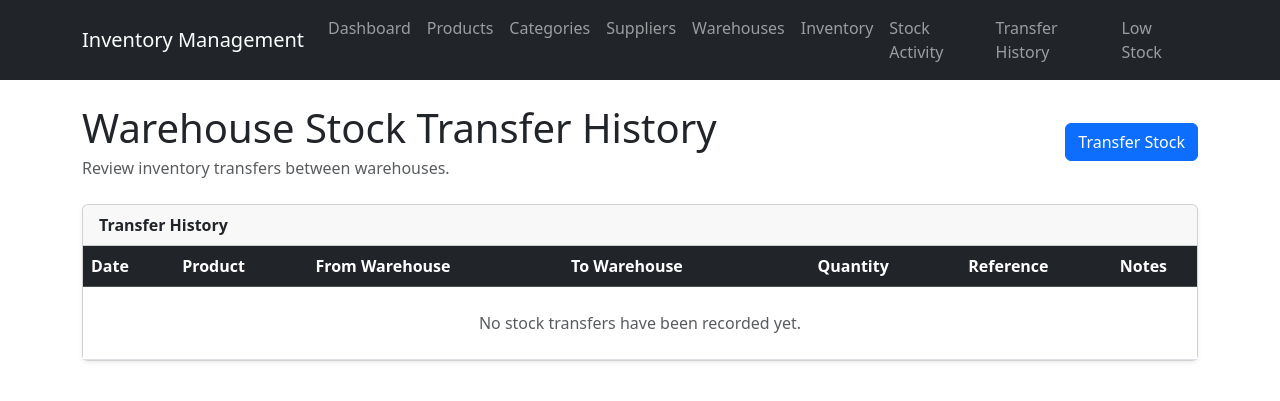
After one commit to James2c/inventory-warehouse, a Django app: page /stock-transfers/history/ in a window 1280 px wide. The commit adds this page. Shown: the top 401 px of the page. Run offline with Django 5.2, Linux system fonts and the light colour scheme; data that the repository does not hold is empty.

Commit message:
Add warehouse stock transfers and various UI fixes

```diff
--- a/inventory/templates/inventory/base.html
+++ b/inventory/templates/inventory/base.html
@@ -53,6 +53,10 @@
                     Stock Activity
                 </a>
 
+                <a class="nav-link" href="{% url 'stock_transfer_history' %}">
+                    Transfer History
+                </a>
+
                 <a class="nav-link" href="{% url 'low_stock' %}">
                     Low Stock
                 </a>
--- /dev/null
+++ b/inventory/templates/inventory/stock_transfer_history.html
@@ -0,0 +1,173 @@
+{% extends "inventory/base.html" %}
+
+{% block title %}
+    Stock Transfer History
+{% endblock %}
+
+{% block content %}
+
+<div class="d-flex justify-content-between align-items-center mb-4">
+
+    <div>
+
+        <h1 class="mb-1">
+            Warehouse Stock Transfer History
+        </h1>
+
+        <p class="text-muted mb-0">
+            Review inventory transfers between warehouses.
+        </p>
+
+    </div>
+
+    <a
+        href="{% url 'stock_transfer' %}"
+        class="btn btn-primary"
+    >
+        Transfer Stock
+    </a>
+
+</div>
+
+
+<div class="card shadow-sm">
+
+    <div class="card-header">
+
+        <strong>
+            Transfer History
+        </strong>
+
+    </div>
+
+    <div class="card-body p-0">
+
+        <div class="table-responsive">
+
+            <table class="table table-hover mb-0">
+
+                <thead class="table-dark">
+
+                    <tr>
+
+                        <th>
+                            Date
+                        </th>
+
+                        <th>
+                            Product
+                        </th>
+
+                        <th>
+                            From Warehouse
+                        </th>
+
+                        <th>
+                            To Warehouse
+                        </th>
+
+                        <th class="text-center">
+                            Quantity
+                        </th>
+
+                        <th class="text-center">
+                            Reference
+                        </th>
+
+                        <th class="text-center">
+                            Notes
+                        </th>
+
+                    </tr>
+
+                </thead>
+
+                <tbody>
+
+                    {% for transfer in transfers %}
+
+                    <tr>
+
+                        <td>
+                            {{ transfer.created_at|date:"M d, Y H:i" }}
+                        </td>
+
+                        <td>
+                            <a
+                                href="{% url 'product_detail' transfer.product.id %}"
+                                class="text-decoration-none fw-semibold"
+                            >
+                                {{ transfer.product.name }}
+                            </a>
+                        </td>
+
+                        <td>
+                            <a
+                                href="{% url 'warehouse_detail' transfer.warehouse.id %}"
+                                class="text-decoration-none fw-semibold"
+                            >
+                                {{ transfer.warehouse.name }}
+                            </a>
+                        </td>
+
+                        <td>
+
+                            {% if transfer.destination_warehouse %}
+
+                                <a
+                                    href="{% url 'warehouse_detail' transfer.destination_warehouse.id %}"
+                                    class="text-decoration-none fw-semibold"
+                                >
+                                    {{ transfer.destination_warehouse.name }}
+                                </a>
+
+                            {% else %}
+
+                                <span class="text-muted">
+                                    —
+                                </span>
+
+                            {% endif %}
+
+                        </td>
+
+                        <td class="text-center">
+                            {{ transfer.quantity|cut:"-" }}
+                        </td>
+
+                        <td class="text-center">
+                            {{ transfer.reference }}
+                        </td>
+
+                        <td class="text-center">
+                            {{ transfer.notes }}
+                        </td>
+
+                    </tr>
+
+                    {% empty %}
+
+                    <tr>
+
+                        <td
+                            colspan="7"
+                            class="text-center py-4 text-muted"
+                        >
+                            No stock transfers have been recorded yet.
+                        </td>
+
+                    </tr>
+
+                    {% endfor %}
+
+                </tbody>
+
+            </table>
+
+        </div>
+
+    </div>
+
+</div>
+
+{% endblock %}
--- a/inventory/templates/inventory/supplier_list.html
+++ b/inventory/templates/inventory/supplier_list.html
@@ -63,7 +63,7 @@
                             Email
                         </th>
 
-                        <th>
+                        <th class="text-center">
                             Phone
                         </th>
 
@@ -104,7 +104,7 @@
                             </td>
 
 
-                            <td>
+                            <td class="text-center">
                                 {{ supplier.phone|default:"—" }}
                             </td>
 
--- a/inventory/urls.py
+++ b/inventory/urls.py
@@ -93,6 +93,12 @@ urlpatterns = [
         "inventory/transfer/",
         views.stock_transfer,
         name="stock_transfer",
+    ),
+
+    path(
+        "stock-transfers/history/",
+        views.stock_transfer_history,
+        name="stock_transfer_history",
     ),
 
     path(
--- a/inventory/views.py
+++ b/inventory/views.py
@@ -2,6 +2,7 @@ from django.core.paginator import Paginator
 from django.db.models import Q, Sum, Count
 from django.db.models.deletion import ProtectedError
 from django.db import transaction, models
+import uuid
 
 from django.shortcuts import (
     get_object_or_404,
@@ -148,6 +149,7 @@ def product_list(request):
 
 
 def product_detail(request, product_id):
+
     product = get_object_or_404(
         Product.objects.select_related(
             "category",
@@ -162,12 +164,26 @@ def product_detail(request, product_id):
         "warehouse",
     )
 
+    purchase_order_items = (
+        product.purchase_order_items
+        .select_related(
+            "purchase_order",
+            "purchase_order__supplier",
+            "purchase_order__warehouse",
+        )
+        .order_by(
+            "-purchase_order__order_date",
+            "-purchase_order__id",
+        )
+    )
+
     return render(
         request,
         "inventory/product_detail.html",
         {
             "product": product,
             "inventory": inventory,
+            "purchase_order_items": purchase_order_items,
         },
     )
 
@@ -656,6 +672,10 @@ def stock_transfer(request):
 
                     destination_inventory.save()
 
+                    transfer_reference = (
+                        f"TR-{uuid.uuid4().hex[:8].upper()}"
+                    )
+
                     StockAdjustment.objects.create(
                         inventory=source_inventory,
                         adjustment_type="OUT",
@@ -671,6 +691,30 @@ def stock_transfer(request):
                         adjustment_type="IN",
                         quantity=quantity,
                         reason=(
+                            reason
+                            or f"Transfer from {from_warehouse.name}"
+                        ),
+                    )
+
+                    InventoryTransaction.objects.create(
+                        product=product,
+                        warehouse=from_warehouse,
+                        transaction_type="TRANSFER",
+                        quantity=-quantity,
+                        reference=transfer_reference,
+                        notes=(
+                            reason
+                            or f"Transfer to {to_warehouse.name}"
+                        ),
+                    )
+
+                    InventoryTransaction.objects.create(
+                        product=product,
+                        warehouse=to_warehouse,
+                        transaction_type="TRANSFER",
+                        quantity=quantity,
+                        reference=transfer_reference,
+                        notes=(
                             reason
                             or f"Transfer from {from_warehouse.name}"
                         ),
@@ -1401,3 +1445,50 @@ def purchase_order_item_receive(
             "item": item,
         },
     )
+
+
+def stock_transfer_history(request):
+
+    transfers = (
+        InventoryTransaction.objects
+        .filter(
+            transaction_type="TRANSFER",
+            quantity__lt=0,
+        )
+        .select_related(
+            "product",
+            "warehouse",
+        )
+        .order_by(
+            "-created_at",
+        )
+    )
+
+    for transfer in transfers:
+
+        destination = (
+            InventoryTransaction.objects
+            .filter(
+                transaction_type="TRANSFER",
+                reference=transfer.reference,
+                quantity__gt=0,
+            )
+            .select_related(
+                "warehouse",
+            )
+            .first()
+        )
+
+        transfer.destination_warehouse = (
+            destination.warehouse
+            if destination
+            else None
+        )
+
+    return render(
+        request,
+        "inventory/stock_transfer_history.html",
+        {
+            "transfers": transfers,
+        },
+    )
```
Also changed, not shown: inventory/templates/inventory/dashboard.html (+10 -3 lines), inventory/templates/inventory/inventory_list.html (+8 -8 lines), inventory/templates/inventory/product_detail.html (+124 -0 lines), inventory/templates/inventory/warehouse_detail.html (+6 -6 lines).
